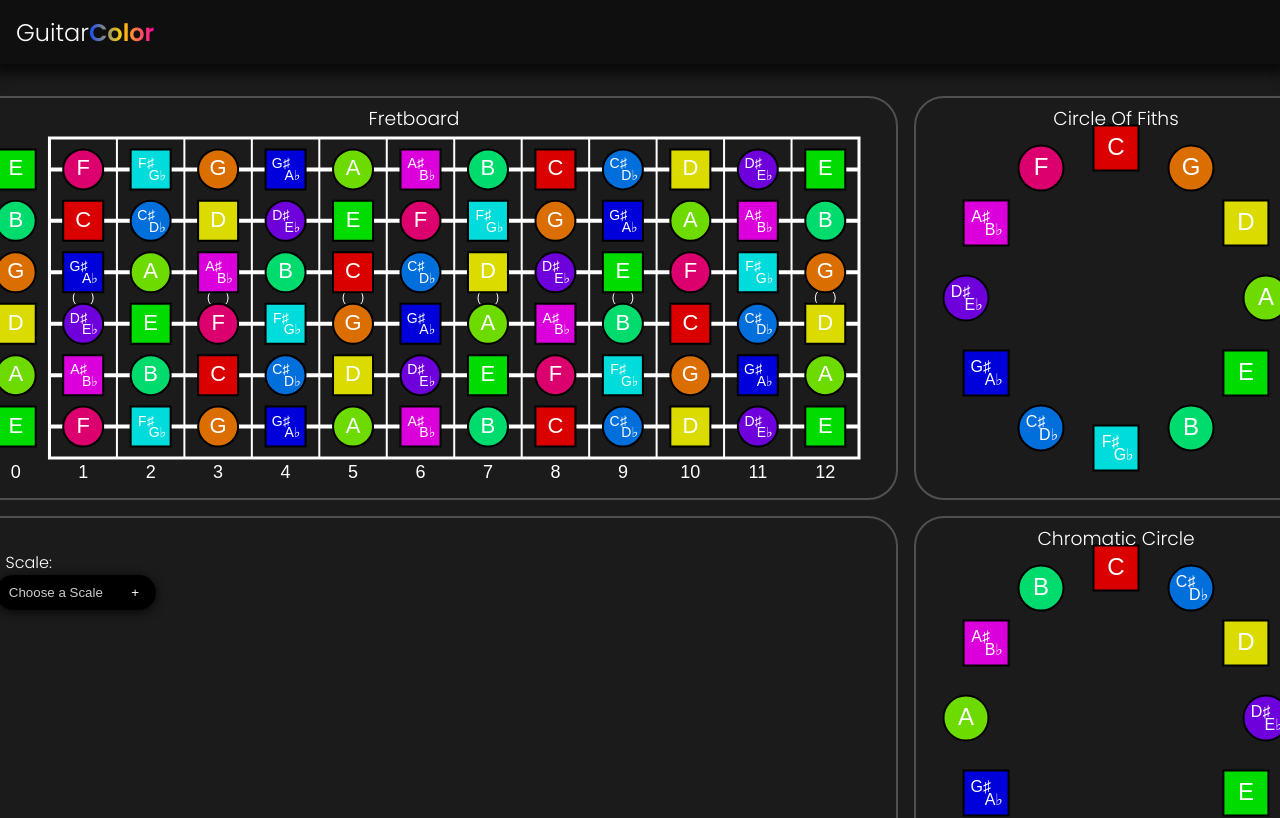
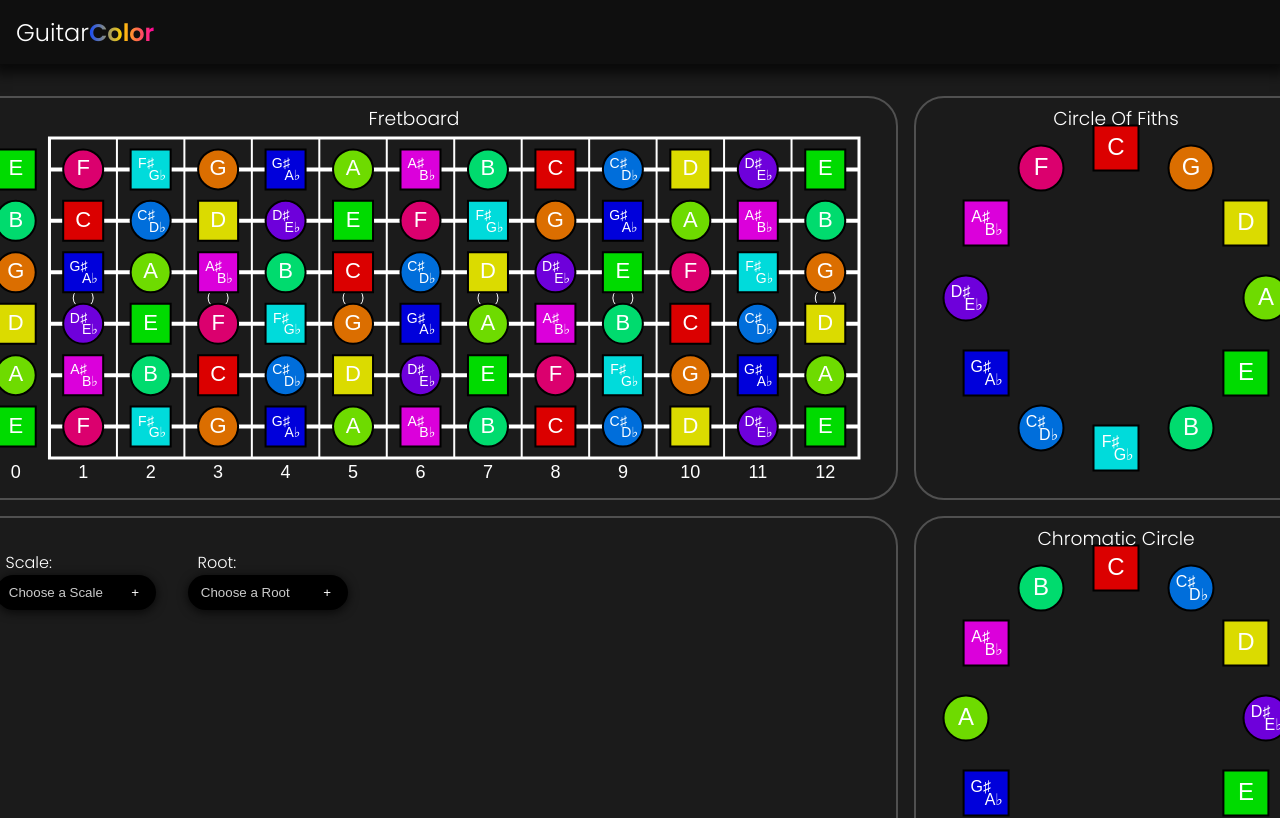
Before and after one commit to casperrr/color-guitar, a Next.js app: page / in a window 1280 px wide. Shown: the top 818 px of the page. Built offline with nearby package versions, Linux system fonts and the light colour scheme.

Commit message:
i added useRef and useEffect and its somehow working idk how or why but i wont complain

```diff
--- a/components/Controls/Controls.jsx
+++ b/components/Controls/Controls.jsx
@@ -2,6 +2,8 @@
 import Dropdown from '@/components/Inputs/Dropdown2/Dropdown2';
 import styles from './Controls.module.css';
 import React from 'react';
+import FretBoard from '../Fretboard/js/FretBoard';
+import Notes from '@/utils/canvasCode/Notes';
 
 let scales = [
     {name:'item 1',color:'#ff0000'},
@@ -9,13 +11,29 @@ let scales = [
     {name:'IF THIS WORKS',color:'#10ff0f'},
 
 ];
+const getNotes = () => {
+    let array = [];
+    let notes = new Notes();
+    notes.notesArr.map((note)=>{
+        array.push({name:note.noteName, color: note.color})
+    });
+    return array;
+}
+const notes = getNotes();
 
 export default function Controls(){
+    // console.log(notes)
 
     return(
         <div className={styles.controls_container}>
-            <h3>Scale:</h3>
-            <Dropdown title="Choose a Scale" options={scales}/>
+            <div className={styles.control_container}>
+                <h3>Scale:</h3>
+                <Dropdown title="Choose a Scale" options={scales}/>
+            </div>
+            <div className={styles.control_container}>
+                <h3>Root:</h3>
+                <Dropdown title="Choose a Root" options={notes}/>
+            </div>
         </div>
     );
 }
--- a/components/Controls/Controls.module.css
+++ b/components/Controls/Controls.module.css
@@ -1,15 +1,24 @@
 
 .controls_container{
+    display: flex;
+    gap: 2rem;
     border: #ffffff3b;
     border-style: solid;
     border-width: 2px;
     border-radius: 30px;
     height: 100%;
     padding: 2rem;
+    overflow: hidden;
     /* position: static; */
 }
 
-.controls_container h3{
+
+.control_container{
+    display: flex;
+    flex-direction: column;
+}
+
+.control_container h3{
     font-weight: 300;
     font-size: 12pt;
     margin-left: 0.6rem;
--- a/components/Inputs/Dropdown2/Dropdown.module.css
+++ b/components/Inputs/Dropdown2/Dropdown.module.css
@@ -42,7 +42,7 @@
     pointer-events: none;
     overflow: hidden;
     width: 100%;
-    height: 300px;
+    height: 1000px;
 }
 
 
--- a/components/Inputs/Dropdown2/Dropdown2.jsx
+++ b/components/Inputs/Dropdown2/Dropdown2.jsx
@@ -1,6 +1,6 @@
 "use client";
 import styles from './Dropdown.module.css';
-import React, {useState} from "react";
+import React, {useState, useRef, useEffect} from "react";
 
 let items = [
     {name:'item 1',color:'#ff0000'},
@@ -9,18 +9,29 @@ let items = [
 
 export default function Dropdown(props) {
 
-    const [open, setOpen] = useState(false);
+    const [open, setOpen] = useState(true);
     const [selected, setSelected] = useState({name:props.title,color:'#000000'});
+    const menuRef = useRef();
 
     if(props.options){
         items = props.options;
     }
 
+    useEffect(() => {
+        // setOpen(!open);
+        // console.log("use effect hereeee!")
+        let menu = menuRef.current;
+        let translate = menu.clientHeight;
+        translate = open ? 0 : translate;
+        // console.log(menu)
+        menu.style.transform = `translateY(${translate}px)`;
+    },[open])
 
-    function handleClick(){
+
+    function handleClick(e){
         setOpen(!open);
         // console.log(document.getElementsByClassName(styles.Menu));
-        openClose(open)
+        // openClose(e,open)
     }
 
 
@@ -30,7 +41,7 @@ export default function Dropdown(props) {
             // console.log(e)
             setSelected(items[selected]);
             // console.log(selected)
-            handleClick();
+            handleClick(e);
         }
 
         return(
@@ -44,11 +55,11 @@ export default function Dropdown(props) {
 
     return(
         <div className={styles.dropdown}>
-            <button className={styles.DropdownBtn} onClick={() => handleClick()}>{selected.name}
-            <span style={{backgroundColor: selected.color}}>{open ? '-' : '+'}</span>
+            <button className={styles.DropdownBtn} onClick={(e) => handleClick(e)}>{selected.name}
+            <span style={{backgroundColor: selected.color}}>{open ? '+' : '-'}</span>
             </button>
             <div className={styles.menuHider}>
-                <ul className={styles.Menu}>
+                <ul className={styles.Menu} ref={menuRef}>
                     <li className={styles.gap}></li>
                     {items.map((item,index) => <MenuItem color={item.color} key={index} itemIndex={index}>{ item.name }</MenuItem>)}
                 </ul>
@@ -56,11 +67,3 @@ export default function Dropdown(props) {
         </div>
     )
 }
-
-
-function openClose(open){
-    let menu = document.getElementsByClassName(styles.Menu)[0];
-    let translate = menu.clientHeight;
-    translate = open ? 0 : translate;
-    menu.style.transform = `translateY(${translate}px)`;
-}
```
